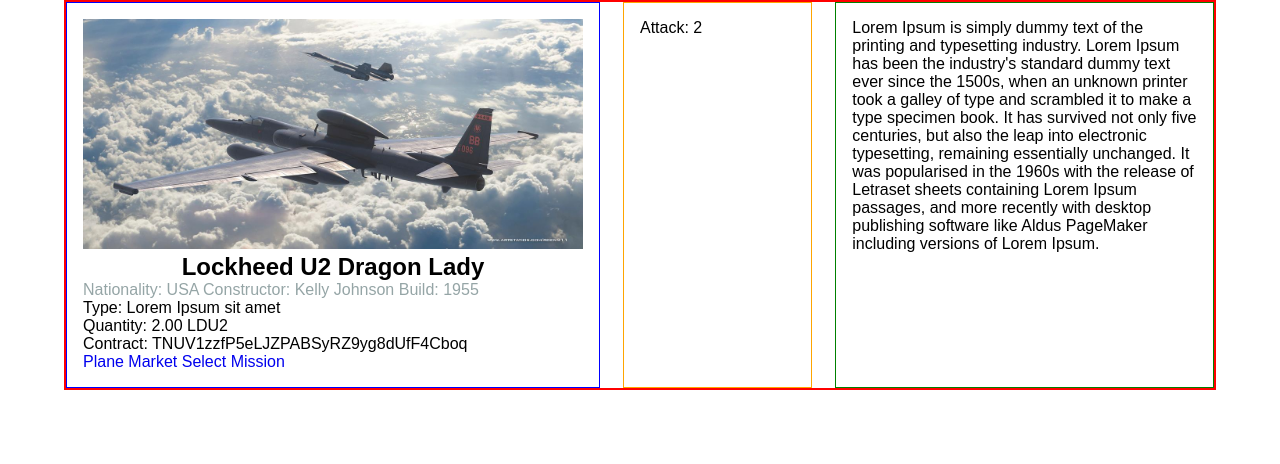
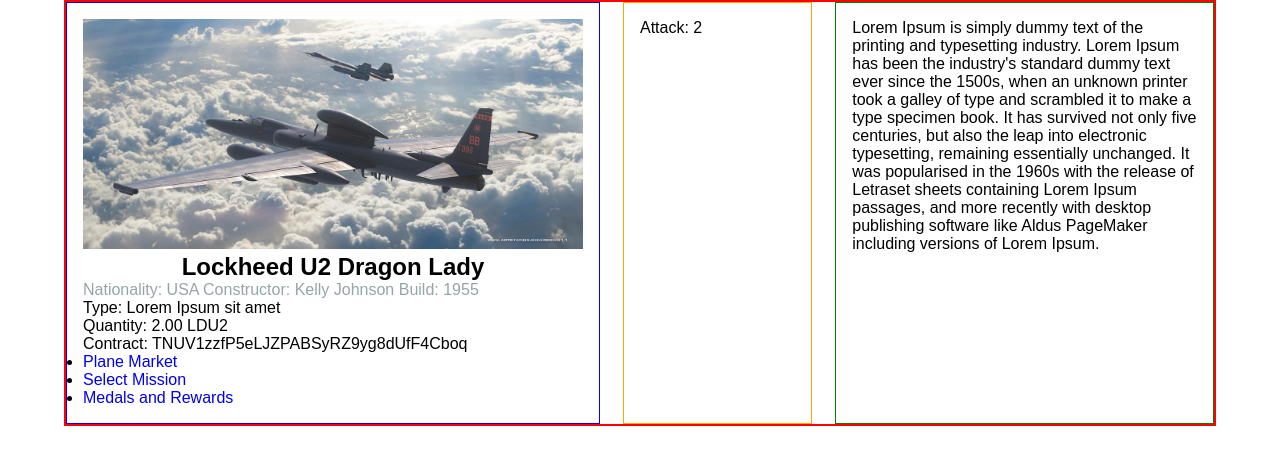
Before and after one commit to Embat1984/worldwarfi-planes, a plain HTML site: page worldwarfi/index.html in a window 1280 px wide. Drawn offline with Linux system fonts and the light colour scheme.

Commit message:
Add files via upload

```diff
--- a/worldwarfi/index.html
+++ b/worldwarfi/index.html
@@ -19,8 +19,17 @@
           <p>Type: Lorem Ipsum sit amet </p>
         <p>Quantity: 2.00 LDU2</p>
         <p>Contract: TNUV1zzfP5eLJZPABSyRZ9yg8dUfF4Cboq</p>
-        <a href="#">Plane Market</a>
-        <a href="#">Select Mission</a>
+        <ul>
+          <li>
+            <a href="#">Plane Market</a>
+          </li>
+          <li>
+            <a href="#">Select Mission</a>
+          </li>
+          <li>
+            <a href="#">Medals and Rewards</a>
+        </li>
+        </ul>
       </div>
       <div class="attributes">Attack: 2</div>
       <div class="info">Lorem Ipsum is simply dummy text of the printing and
```
